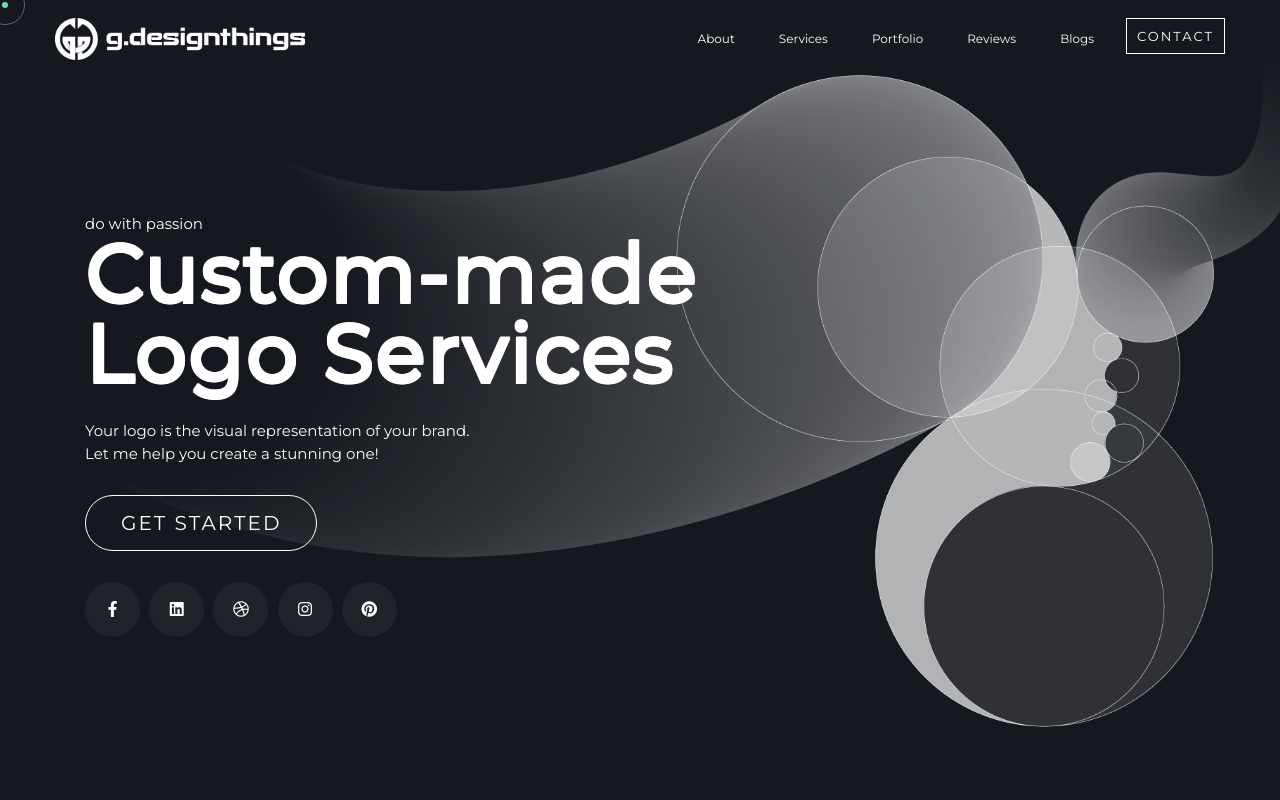
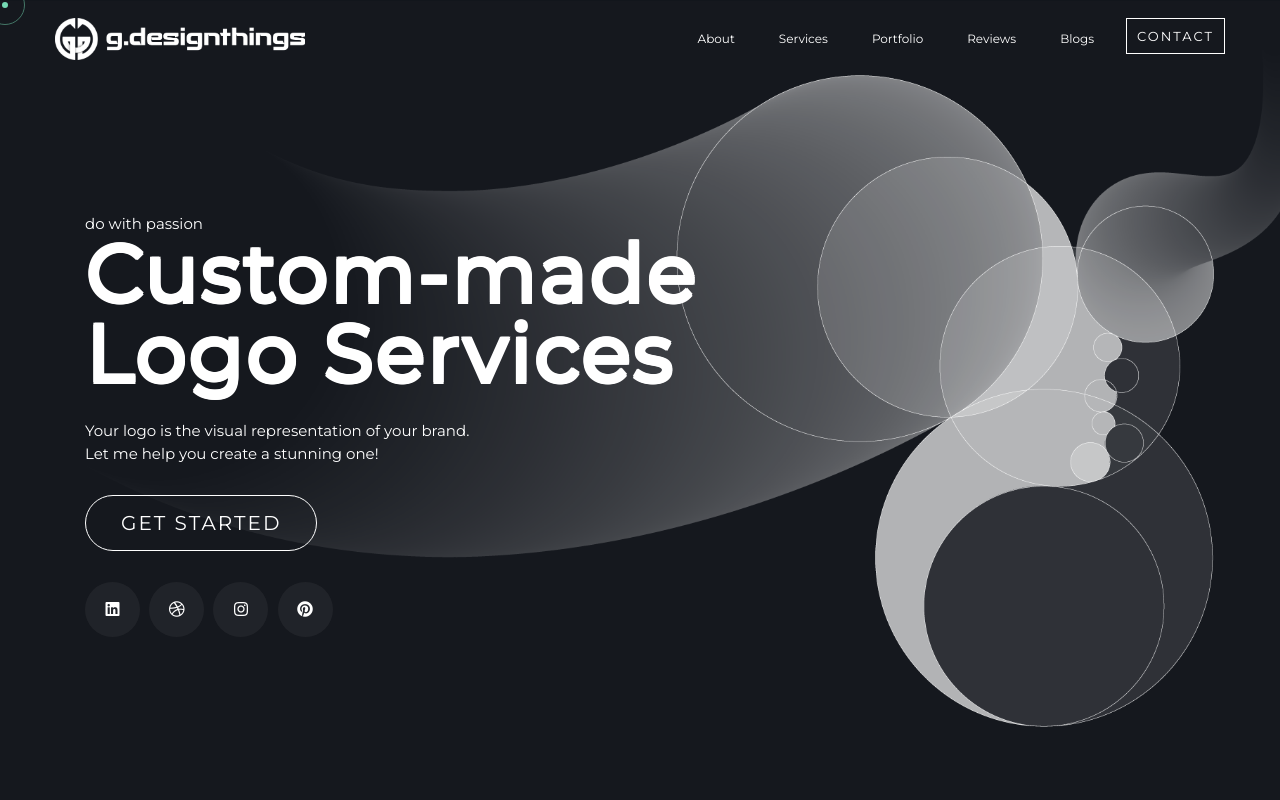
Before and after one commit to G-designthings/website, a plain HTML site: page index.html in a window 1280 px wide. Shown: the top 800 px of the page. Drawn offline with Linux system fonts and the light colour scheme; files whose address does not match are found by name; a web font is replaced by a local one.

Commit message:
Update index.html

```diff
--- a/index.html
+++ b/index.html
@@ -219,14 +219,7 @@
 
               <br />
               <div class="social-icon">
-                <a
-                  target="_blank"
-                  rel="noopener"
-                  href="https://www.facebook.com/g.designthings"
-                  class="icon"
-                >
-                  <i class="fab fa-facebook-f"></i>
-                </a>
+
                 <a
                   target="_blank"
                   rel="noopener"
```
